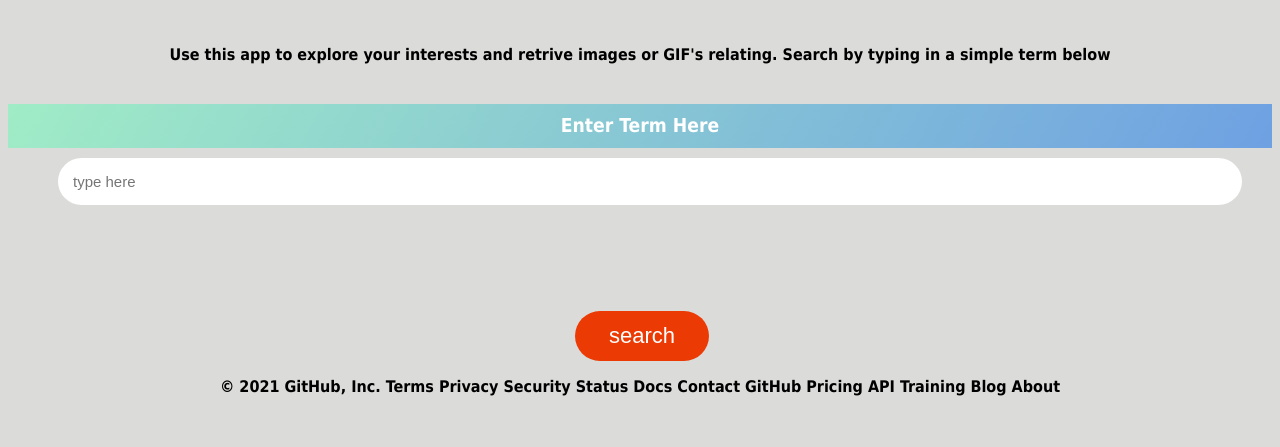
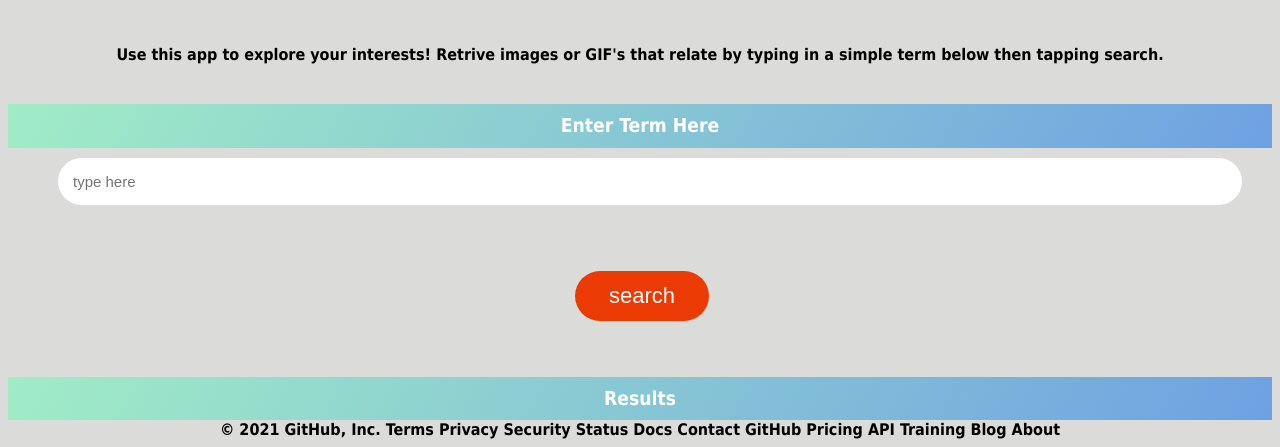
Before and after one commit to amliaia/teamOneProject, a plain HTML site: page index.html in a window 1280 px wide. Shown: the part 399-846 px from the top of the page. Before the commit the page ends 803 px from the top, so only its background shows below. Drawn offline with Linux system fonts and the light colour scheme.

Commit message:
made search bar smaller and added results header

```diff
--- a/index.html
+++ b/index.html
@@ -25,7 +25,7 @@
         <div class="header"></div>
         <h1>Wiki GIF</h1>
          <p id="p1">
-            Use this app to explore your interests and retrive images or GIF's relating. Search by typing in a simple term below
+            Use this app to explore your interests! Retrive images or GIF's that relate by typing in a simple term below then tapping search.
         </p>
 
 
@@ -35,14 +35,17 @@
     <div id="h2">
         <h2>Enter Term Here</h2>
         <p>
-            <a class="active" href="location"> </a>
             <input type="text" placeholder="type here">
-          </div></p>
+          </div>
+          <div id="SubmitButton">
+            <button id="button1">search</button></p>
+
+    </div>
+    <div class="row">
+        <h2>Results</h2>
     </div>
 
 
-    <div id="SubmitButton">
-        <button id="button1">search</button>
 
 
     </div>
```
Also changed, not shown: assets/images/6508f77e5a65a42d63ff4e057bd3a005.jpg (added).
